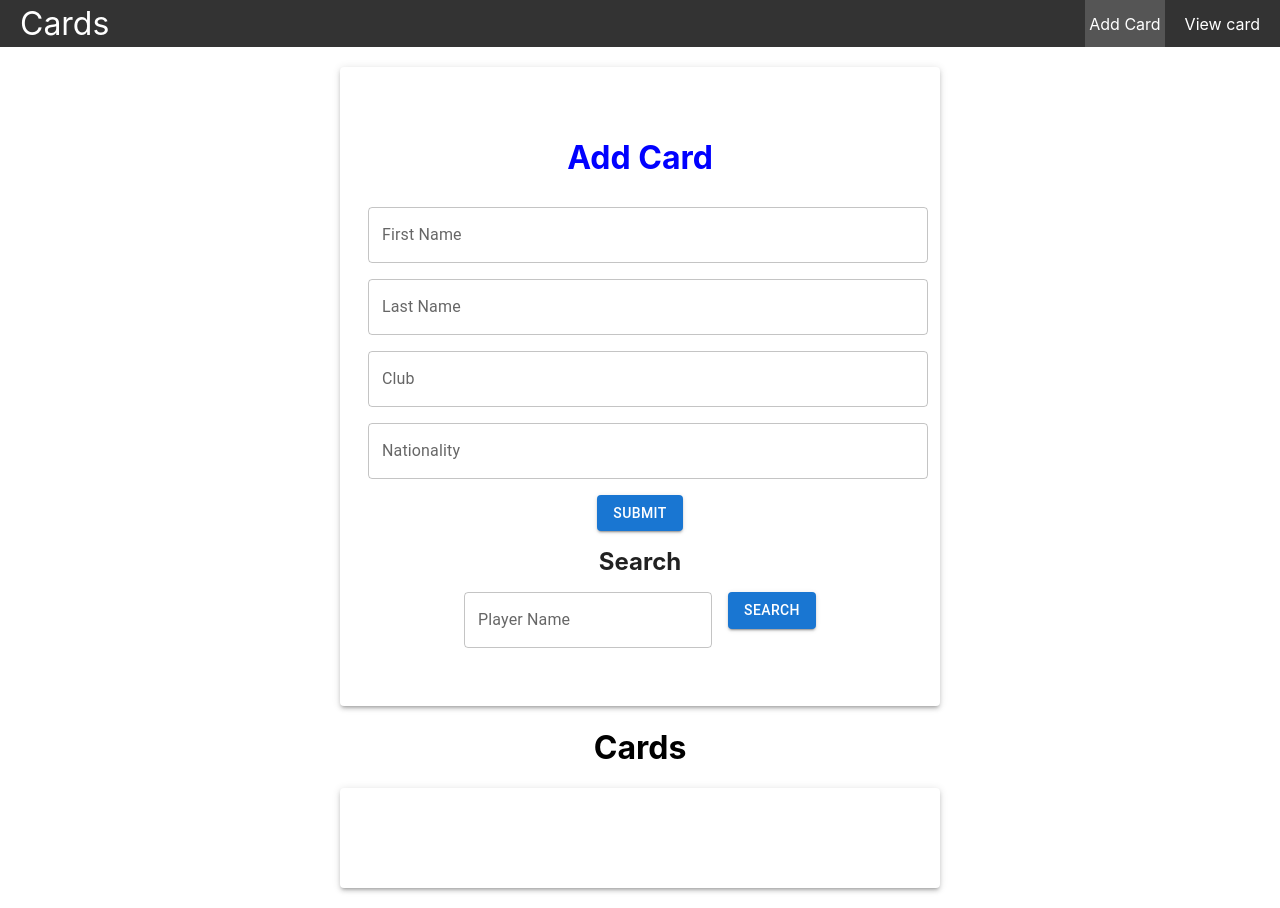
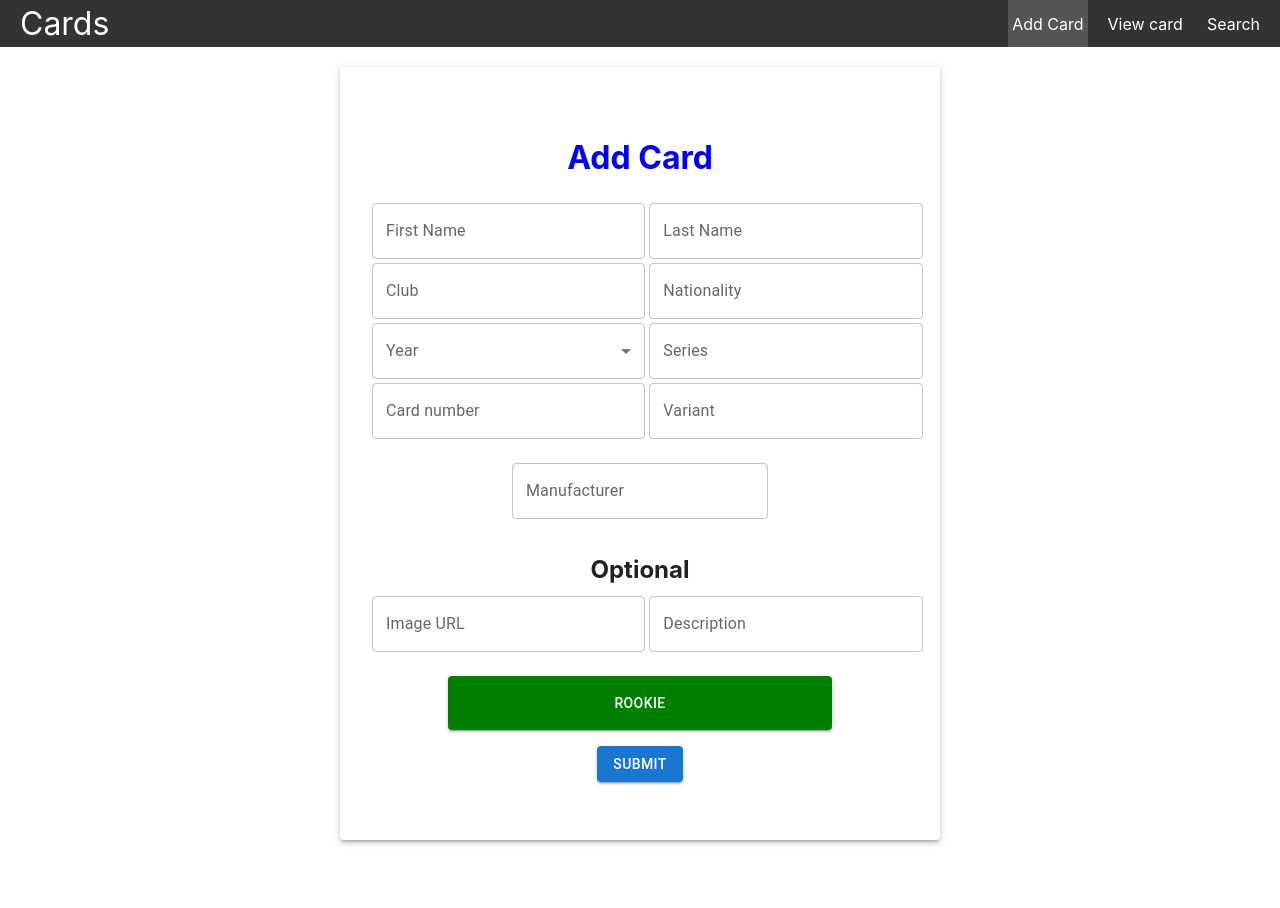
Before and after one commit to TheAnthonyCarrera/SoccerCardApp, a React (Create React App) app in the folder cardfrontend/: page /Card in a window 1280 px wide. After the commit the page ends 860 px from the top, so only its background shows below. Built offline with nearby package versions, Linux system fonts and the light colour scheme.

Commit message:
update algorithm for backend

```diff
--- a/cardfrontend/src/App.js
+++ b/cardfrontend/src/App.js
@@ -2,6 +2,7 @@ import './App.css';
 import Navbar from './components/Navbar';
 import Card from './Pages/Card';
 import About from './Pages/View';
+import Search from './Pages/Search';
 import { Route, Routes } from "react-router-dom";
 
 
@@ -13,6 +14,7 @@ function App() {
         <Routes>
           <Route path="/Card" element={<Card />} />
           <Route path="/about" element={<About />} />
+          <Route path="/Search" element={<Search />} />
         </Routes>
       </div>
     </>
--- a/cardfrontend/src/Pages/Card.js
+++ b/cardfrontend/src/Pages/Card.js
@@ -1,7 +1,5 @@
 import React, { useState } from 'react';
-import Box from '@mui/material/Box';
-import TextField from '@mui/material/TextField';
-import { Container, Paper,  Button } from '@mui/material';
+import { FormControl, Container, Paper, TextField, Button, Grid, Select, MenuItem, Box, InputLabel} from '@mui/material';
 
 export default function Card() {
 
@@ -9,55 +7,37 @@ export default function Card() {
     const [first_name,setFirstName]=React.useState("")
     const [last_name,setLastName]=React.useState("")
     const [club,setClub]=React.useState("")
-    const [searchValue, setSearchValue] = React.useState("");
     const [nationality,setNationality]=React.useState("")
-    const [cards,setCards]=React.useState([])
+    const [year,setYear]=React.useState("")
+    const [series,setSeries]=React.useState("")
+    const [card_number,setCardNumber]=React.useState("")
+    const [rookie, setRookie] = useState(false);
+    const [variant,setVariant]=React.useState("")
+    const [manufacturer,setManufacturer]=React.useState("")
+    const [image_url,setImageURL]=React.useState("")
+    const [description,setDescription]=React.useState("")
+
     const [errorMessage, setErrorMessage] = useState(null);
 
     const handleClick=(e)=>{
         e.preventDefault()
-        const card={first_name,last_name,club,nationality}
+        const card={first_name,last_name,club,nationality, year, series, card_number, rookie, variant, manufacturer, image_url, description}
         console.log(card)
         fetch("http://localhost:8081/card/add",{
             method:"POST",
             headers:{"Content-Type":"application/json"},
             body:JSON.stringify(card)
-        }).then(()=>{
-        console.log("New Card Added")
-        })
-    }
-
-    function search() {
-
-        const fnln = searchValue.split(" ");
-
-        fetch("http://localhost:8081/card/search?first_name=" + fnln[0] + "&last_name=" + fnln[1] ,{
-            method:"GET",
-            headers:{"Content-Type":"application/json"}
-        })
-        .then(response => {
-            if (!response.ok) {
-                console.log(response.status);
-                throw new Error('Something went wrong');
-            }
-            else {
-                let value = response.json();
-                console.log(value);
-                return value;
+        }).then((data)=>{
+            if (data.ok) {
+                console.log("New Card Added")
+                setErrorMessage(null)
+                setErrorMessage("Successfully added Card")
+            } else {
+                console.log("Error adding card")
+                console.log(data.status)
+                setErrorMessage("Error adding card")
             }
         })
-        .then(data => {
-            console.log(data)
-            if (data.length > 0) {
-                setCards(data)
-                setErrorMessage(null);
-            }
-            else {
-                console.log("No data found");
-                setErrorMessage("No data found");
-            }
-        })
-        .catch(error => console.error(error));
     }
 
     return (
@@ -75,54 +55,120 @@ export default function Card() {
                 autoComplete="off"
             >
 
-                <TextField id="first_name" label="First Name" variant="outlined" fullWidth
+            <Grid container spacing={0.5}>
+                <Grid item xs={5.9}>
+                <TextField
+                    label="First Name"
+                    variant="outlined"
                     value={first_name}
-                    onChange={(e)=>setFirstName(e.target.value)}
+                    onChange={(e) => setFirstName(e.target.value)}
+                    fullWidth
                 />
-
-                <TextField id="last_name" label="Last Name" variant="outlined" fullWidth
+                </Grid>
+                <Grid item xs={5.9}>
+                <TextField
+                    label="Last Name"
+                    variant="outlined"
                     value={last_name}
-                    onChange={(e)=>setLastName(e.target.value)}
+                    onChange={(e) => setLastName(e.target.value)}
+                    fullWidth
                 />
-
+                </Grid>
+                <Grid item xs={5.9}>
                 <TextField id="club" label="Club" variant="outlined" fullWidth
                     value={club}
                     onChange={(e)=>setClub(e.target.value)}
                 />
-
+                </Grid>
+                <Grid item xs={5.9}>
                 <TextField id="nationality" label="Nationality" variant="outlined" fullWidth
                     value={nationality}
                     onChange={(e)=>setNationality(e.target.value)}
                 />
+                </Grid>
+                <Grid item xs={5.9}>
+                    <FormControl fullWidth variant="outlined">
+                    <InputLabel id="year-label">Year</InputLabel>
+                    <Select
+                    id="year"
+                    label="Year"
+                    variant="outlined"
+                    value={year}
+                    onChange={(e) => setYear(e.target.value)}
+                    fullWidth
+                    inputProps={{ style: { color: 'black', height: '56px', padding: '10px 0', paddingBottom: '10px' } }}
+                    >
+                    {Array.from({ length: 2025 - 1960 }, (_, i) => 1960 + i).map((year) => (
+                    <MenuItem key={year} value={year}>
+                    {year}
+                    </MenuItem>
+                    ))}
+                    </Select>
+                    </FormControl>
+                </Grid>
+                <Grid item xs={5.9}>
+                <TextField id="series" label="Series" variant="outlined" fullWidth
+                    value={series}
+                    onChange={(e)=>setSeries(e.target.value)}
+                />
+                </Grid>
+                <Grid item xs={5.9}>
+                <TextField id="card_number" label="Card number" variant="outlined" fullWidth
+                    value={card_number}
+                    onChange={(e)=>setCardNumber(e.target.value)}
+                />
+                </Grid>
+                <Grid item xs={5.9}>
+                <TextField id="variant" label="Variant" variant="outlined" fullWidth
+                    value={variant}
+                    onChange={(e)=>setVariant(e.target.value)}
+                />
+                </Grid>
+            </Grid>
+            <Grid container spacing={2}>
+                <Grid item xs={11}>
+                <TextField id="manufacturer" label="Manufacturer" variant="outlined" width="100%"
+                    value={manufacturer}
+                    onChange={(e)=>setManufacturer(e.target.value)}
+                    style={{ width: '50%' }}
+                />
+                </Grid>
+            </Grid>
+            <br/>
+            <h2 color='grey'>Optional</h2>
 
-                <Button variant="contained"onClick={handleClick}>
-                    Submit
-                </Button>
+            <Grid container spacing={0.5}>
+                <Grid item xs={5.9}>
+                <TextField id="image_url" label="Image URL" variant="outlined" fullWidth
+                    value={image_url}
+                    onChange={(e)=>setImageURL(e.target.value)}
+                />
+                </Grid>
+                <Grid item xs={5.9}>
+                <TextField id="description" label="Description" variant="outlined" fullWidth
+                    value={description}
+                    onChange={(e)=>setDescription(e.target.value)}
+                />
+                </Grid>
+            </Grid>
 
-                <h2>Search</h2>
-                <TextField id="searchField" label="Player Name" type="search" value={searchValue} onChange={e => setSearchValue(e.target.value)} />
-                {/* <TextField
-                    id="outlined-helperText"
-                    label="Helper text"
-                    defaultValue="Default Value"
-                    helperText="Some important text"
-                /> */}
-                <Button variant="contained" onClick={(e) => search(e)}>Search</Button>
-                {errorMessage && <p>{errorMessage}</p>}
+            <Grid container spacing={2}>
+                <Grid item xs={11}>
+                    <Button
+                    variant='contained'
+                    style={{ backgroundColor: rookie ? 'red' : 'green', height: '54px', width: '75%' }}
+                    onClick={() => {setRookie(!rookie); console.log(rookie)}}
+                    >
+                    Rookie
+                    </Button>
+                </Grid>
+            </Grid>
+
+            <Button variant="contained"onClick={handleClick}>
+                Submit
+            </Button>
+            {errorMessage && <p>{errorMessage}</p>}
             </Box>
-        </Paper>
-        <h1>Cards</h1>
-        <Paper elevation={3} style={PaperStyle}>
-
-                {cards.map(card=>(
-                    <Paper elevation={6} style={{margin:"10px", padding:"15px", textAlign:"left"}} key={card.id}>
-                        ID: {card.id} <br/>
-                        Name: {card.first_name} {card.last_name} <br/>
-                        Club: {card.club} <br/>
-                        Nationality: {card.nationality} <br/>
-                    </Paper>
-                ))}
-
         </Paper>
     </Container>
 
--- /dev/null
+++ b/cardfrontend/src/Pages/Search.js
@@ -0,0 +1,76 @@
+import React, { useState } from 'react';
+import Box from '@mui/material/Box';
+import TextField from '@mui/material/TextField';
+import { Container, Paper,  Button } from '@mui/material';
+
+
+export default function Card() {
+
+    // values
+    const PaperStyle={padding:"50px 20px", width:600,margin:"20px auto"}
+    const [searchValue, setSearchValue] = React.useState("");
+    const [errorMessage, setErrorMessage] = useState(null);
+    const [cards,setCards]=React.useState([])
+
+    function search() {
+
+        const fnln = searchValue.split(" ");
+
+        fetch("http://localhost:8081/card/search?first_name=" + fnln[0] + "&last_name=" + fnln[1] ,{
+            method:"GET",
+            headers:{"Content-Type":"application/json"}
+        })
+        .then(response => {
+            if (!response.ok) {
+                console.log(response.status);
+                throw new Error('Something went wrong');
+            }
+            else {
+                let value = response.json();
+                console.log(value);
+                return value;
+            }
+        })
+        .then(data => {
+            console.log(data)
+            if (data.length > 0) {
+                setCards(data)
+                setErrorMessage(null);
+            }
+            else {
+                console.log("No data found");
+                setErrorMessage("No data found");
+            }
+        })
+        .catch(error => console.error(error));
+    }
+
+    return (
+        <Container>
+            <Paper elevation={3} style={PaperStyle}>
+
+            <h2>Search</h2>
+                <TextField id="searchField" label="Player Name" type="search" value={searchValue} onChange={e => setSearchValue(e.target.value)} />
+                {/* <TextField
+                    id="outlined-helperText"
+                    label="Helper text"
+                    defaultValue="Default Value"
+                    helperText="Some important text"
+                /> */}
+                <Button variant="contained" onClick={(e) => search(e)}>Search</Button>
+                {errorMessage && <p>{errorMessage}</p>}
+
+                <h1>Cards</h1>
+
+                {cards.map(card=>(
+                    <Paper elevation={6} style={{margin:"10px", padding:"15px", textAlign:"left"}} key={card.id}>
+                        ID: {card.id} <br/>
+                        Name: {card.first_name} {card.last_name} <br/>
+                        Club: {card.club} <br/>
+                        Nationality: {card.nationality} <br/>
+                    </Paper>
+                ))}
+            </Paper>
+        </Container>
+    )
+}
--- a/cardfrontend/src/components/Navbar.js
+++ b/cardfrontend/src/components/Navbar.js
@@ -10,6 +10,7 @@ export default function Navbar() {
       <ul>
         <CustomLink to="/Card">Add Card</CustomLink>
         <CustomLink to="/about">View card</CustomLink>
+        <CustomLink to="/Search">Search</CustomLink>
       </ul>
     </nav>
   )
```
Also changed, not shown: 1 other file (tests, documents, lock files or other folders).
